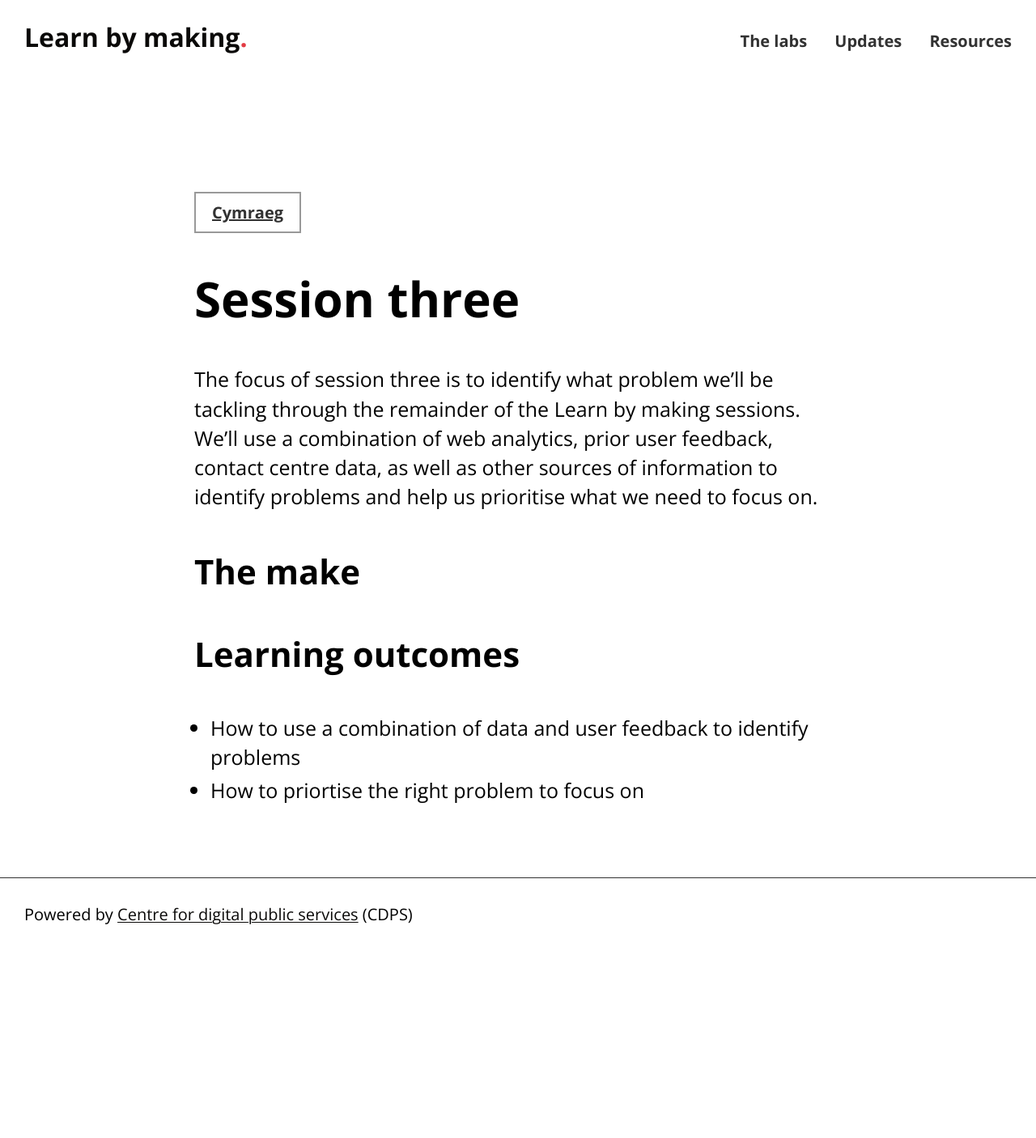
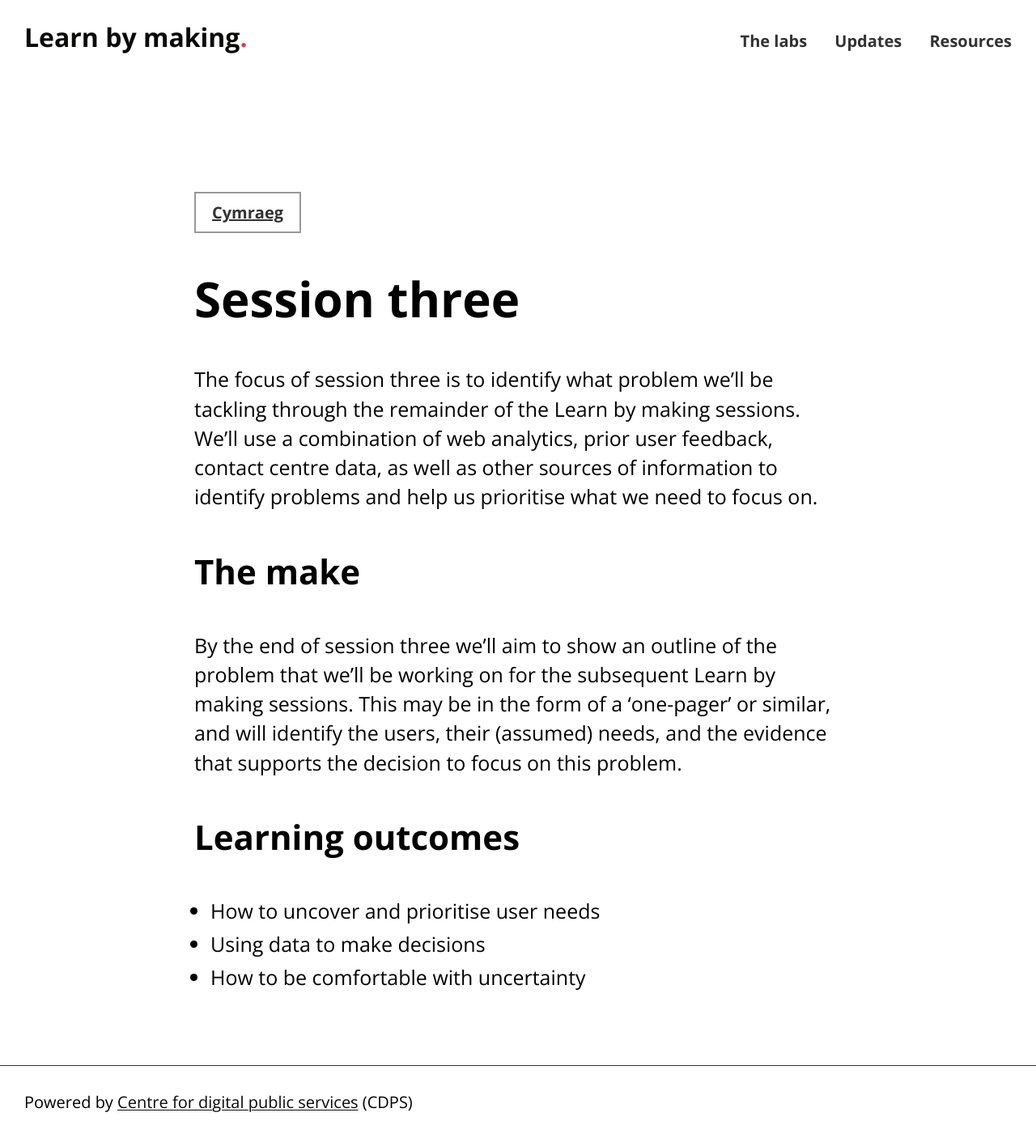
Before and after one commit to learnbymakingwales/learnbymakingwales.github.io, a Jekyll site: the page built from en/the-labs/session/three.md, in a window 1280 px wide. Shown: the whole page at 81% size. Built offline with Jekyll 4.4.1, drawn with Linux system fonts in a browser that asks for light colours; before the commit the page ends 1174 px from its top, so only the background shows below that.

```diff
--- a/en/the-labs/session/three.md
+++ b/en/the-labs/session/three.md
@@ -11,9 +11,10 @@ The focus of session three is to identify what problem we'll be tackling through
 
 ## The make
 
-
+By the end of session three we'll aim to show an outline of the problem that we'll be working on for the subsequent Learn by making sessions. This may be in the form of a 'one-pager' or similar, and will identify the users, their (assumed) needs, and the evidence that supports the decision to focus on this problem.
 
 ## Learning outcomes
 
-* How to use a combination of data and user feedback to identify problems
-* How to priortise the right problem to focus on
+* How to uncover and prioritise user needs
+* Using data to make decisions
+* How to be comfortable with uncertainty
```
Also changed, not shown: en/the-labs/session/four.md (+21 -0 lines), en/the-labs/session/one.md (+2 -2 lines), en/the-labs/session/two.md (+2 -2 lines).
